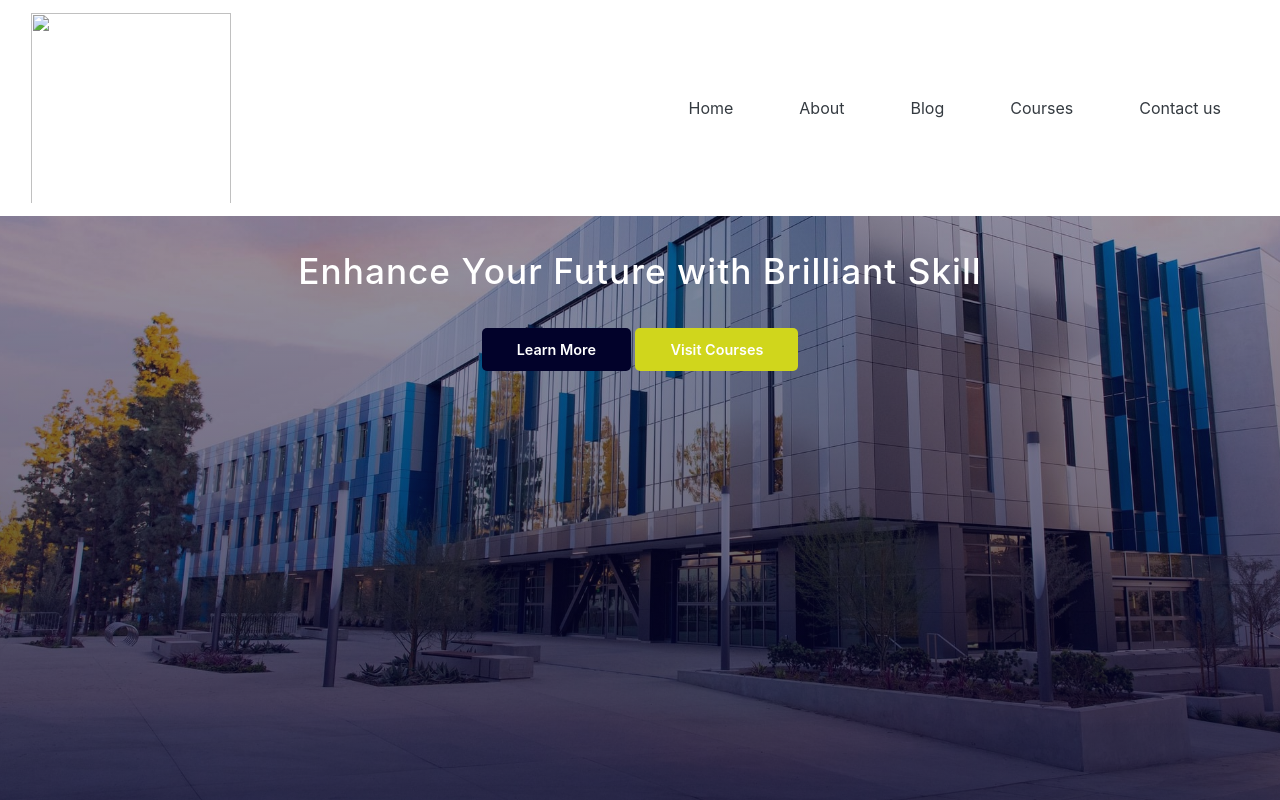
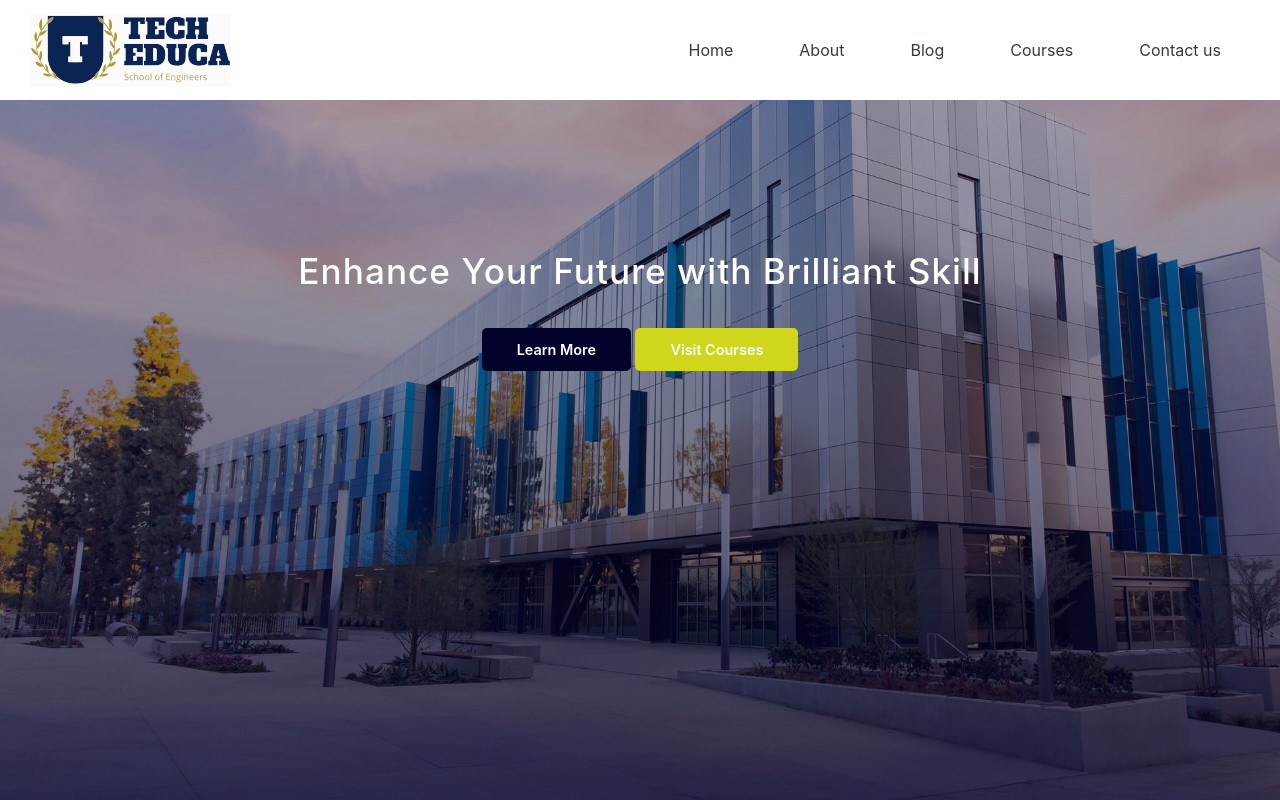
Before and after one commit to Sdalal2002/website, a plain HTML site: page index.html in a window 1280 px wide. Shown: the top 800 px of the page. Drawn offline with nearby package versions, Linux system fonts and the light colour scheme; files whose address does not match are found by name.

Commit message:
Update index.html
changed path of logo image

```diff
--- a/index.html
+++ b/index.html
@@ -341,7 +341,7 @@
 <body>
     <nav class="navbar navbar-expand-md navbar-light fixed-top">
         <div class="container-fluid">
-            <img src="logo.svg" class="navbar-brand pic">
+            <img src="img/logo.svg" class="navbar-brand pic">
             <button class="navbar-toggler" data-toggle="collapse" data-target="#collapsenavbar"><span
                     class="navbar-toggler-icon"></span></button>
             <div class="collapse navbar-collapse text-center" id="collapsenavbar">
```
